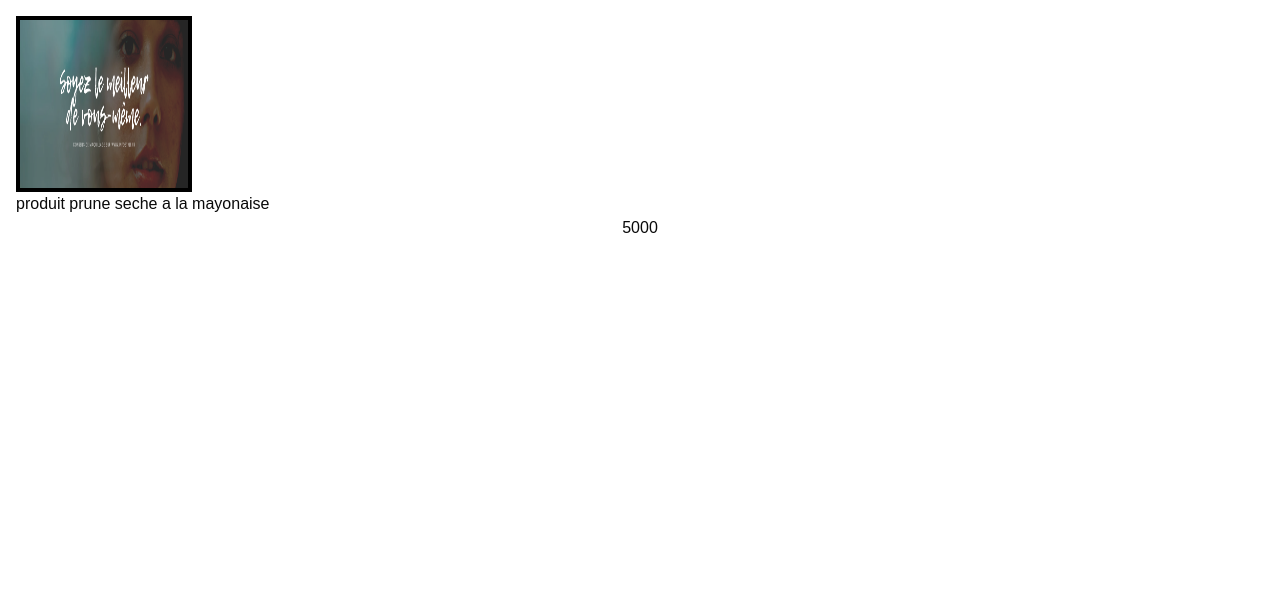
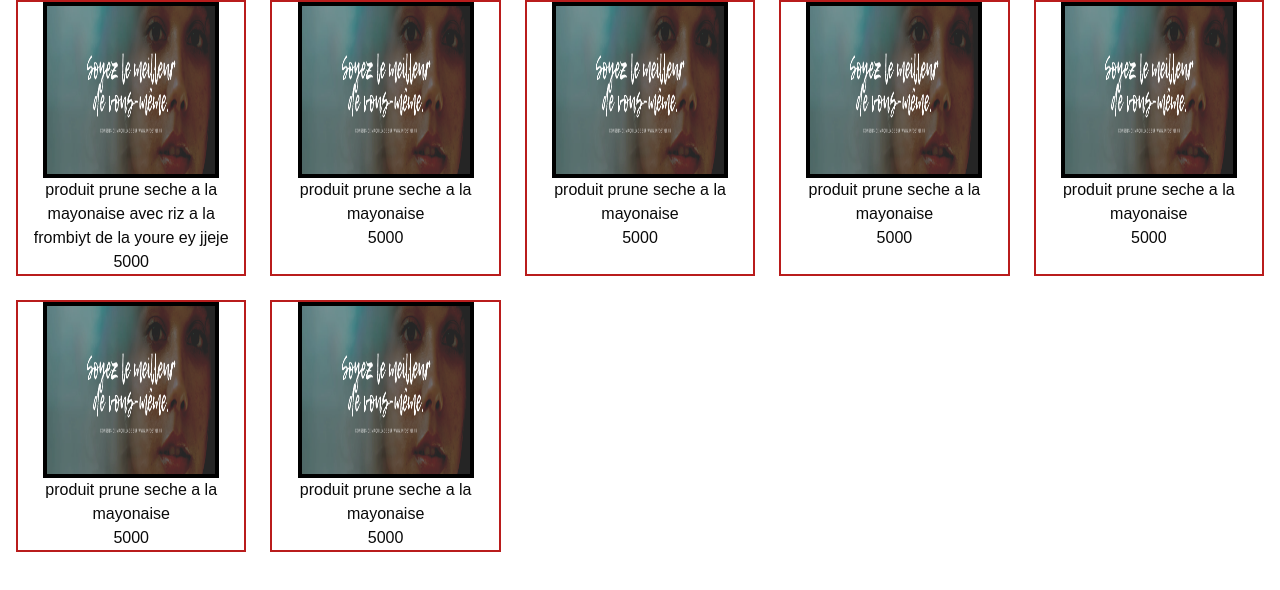
Before and after one commit to Sabo110/site-epicerie-pour-mama, a Next.js app: page / in a window 1280 px wide. Shown: the top 590 px of the page. Built offline with nearby package versions, Linux system fonts and the light colour scheme.

Commit message:
products component ok

```diff
--- a/app/page.tsx
+++ b/app/page.tsx
@@ -1,10 +1,22 @@
 import { Product } from "@/components/Product";
+import { Products } from "@/components/Products";
 import bb from "@/public/epiceriebaniere.png"
 
 export default function Home() {
   return (
-    <div className="p-4">
-      <Product product={{name: 'produit prune seche a la mayonaise', price: 5000, image: bb}}/>
+    <div className="max-w-[1280px] mx-auto lg:px-4">
+      {/* <Product product={{name: 'produit prune seche a la mayonaise', price: 5000, image: bb}}/> */}
+      <Products
+        products={[
+          {name: 'produit prune seche a la mayonaise avec riz a la frombiyt de la youre ey jjeje', price: 5000, image: bb},
+          {name: 'produit prune seche a la mayonaise', price: 5000, image: bb},
+          {name: 'produit prune seche a la mayonaise', price: 5000, image: bb},
+          {name: 'produit prune seche a la mayonaise', price: 5000, image: bb},
+          {name: 'produit prune seche a la mayonaise', price: 5000, image: bb},
+          {name: 'produit prune seche a la mayonaise', price: 5000, image: bb},
+          {name: 'produit prune seche a la mayonaise', price: 5000, image: bb}
+        ]}
+      />
     </div>
 
   );
--- a/components/Product.tsx
+++ b/components/Product.tsx
@@ -8,13 +8,13 @@ type Props = {
 }
 export const Product = ({ product }: Props) => {
     return (
-        <div>
-            <div className='w-44 h-44  border-4 border-black'>
+        <div className='border-2 border-red-700'>
+            <div className='md:w-44 md:h-44 w-56 h-56  border-4 border-black mx-auto'>
                 <BannerImage image={product.image}/>
             </div>
-            <div>
+            <div className='text-center'>
                 <h5> {product.name} </h5>
-                <p className='text-center'> {product.price} </p>
+                <p> {product.price} </p>
             </div>
         </div>
     )
--- /dev/null
+++ b/components/Products.tsx
@@ -0,0 +1,16 @@
+import React from 'react'
+import { StaticImport } from 'next/dist/shared/lib/get-img-props'
+import { Product } from './Product'
+
+type Props = {
+    products: { name: string, image: string | StaticImport, price: number }[]
+}
+export const Products = ({ products }: Props) => {
+  return (
+    <div className='grid xl:grid-cols-5 lg:grid-cols-4 md:grid-cols-3 sm:grid-cols-2  gap-6'>
+        {products.map((product, index) => (
+            <Product product={product} key={index}/>
+        ))}
+    </div>
+  )
+}
```
